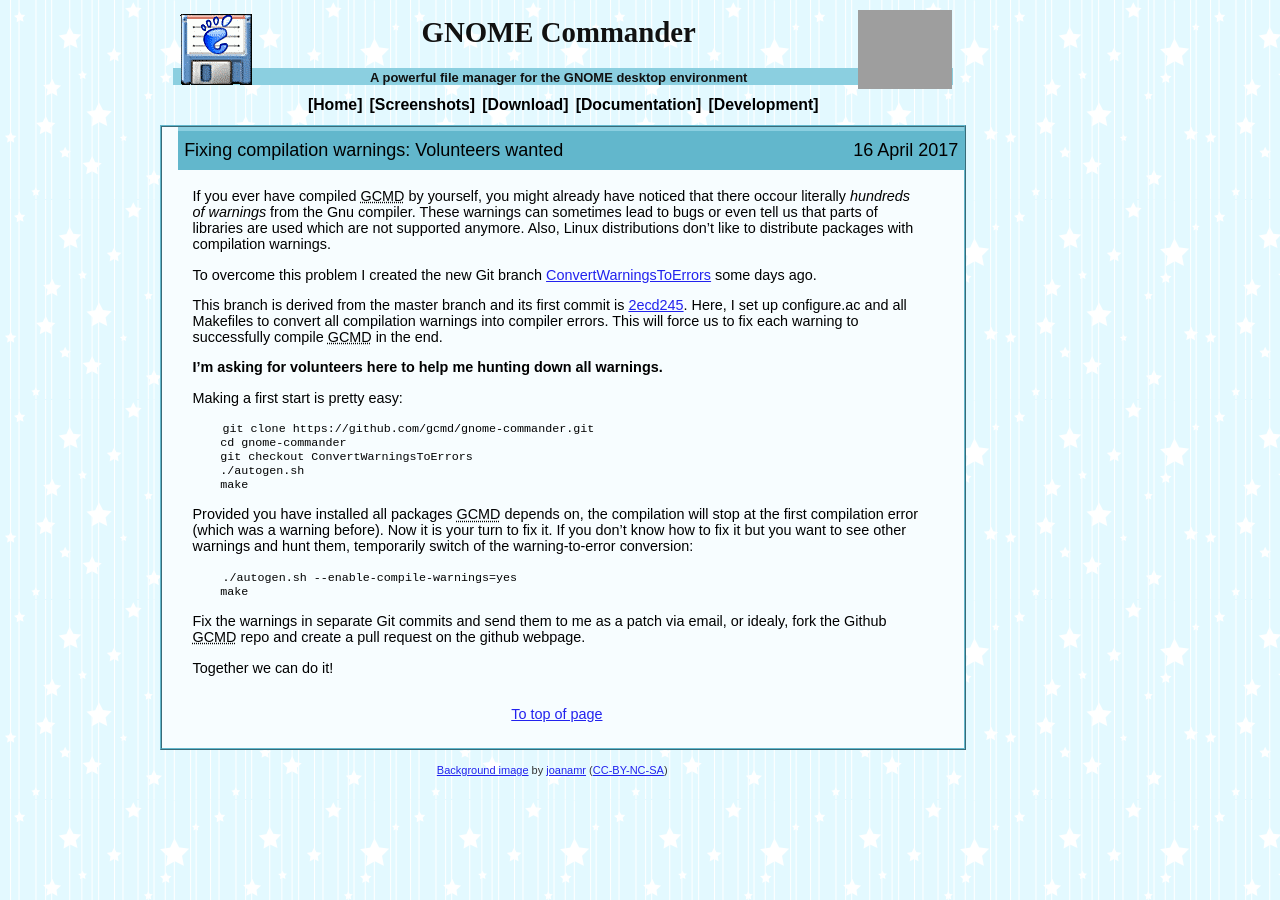
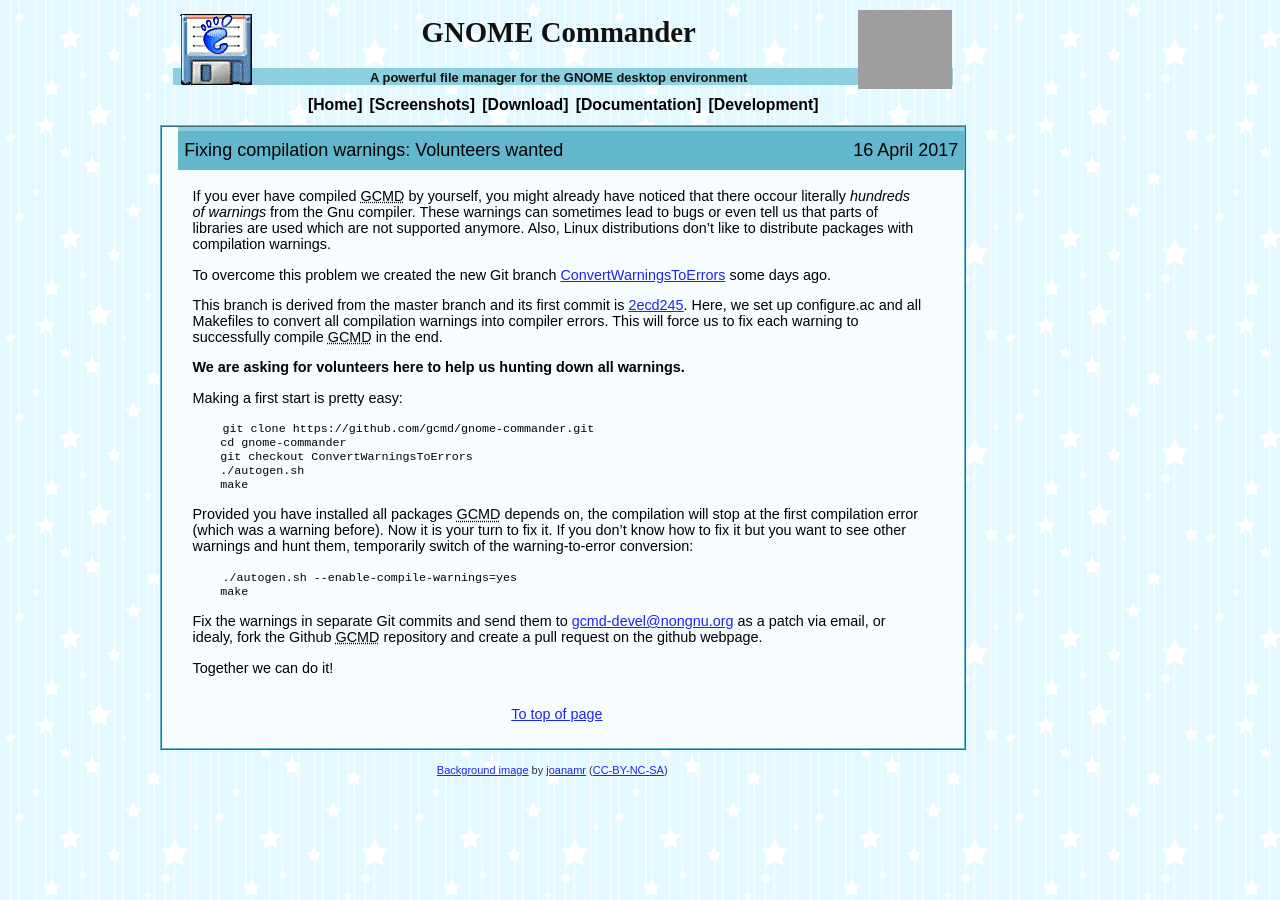
Before and after one commit to gcmd/gcmd.github.io, a Jekyll site: the page built from _posts/2017-04-16-Fix-compilation-warnings.md, in a window 1280 px wide. Built offline with Jekyll 4.4.1, drawn with Linux system fonts in a browser that asks for light colours; comment, search, counter and statistics services are not loaded; grey boxes are pictures that could not be loaded.

Commit message:
Fix some words in the new article

````diff
--- a/_posts/2017-04-16-Fix-compilation-warnings.md
+++ b/_posts/2017-04-16-Fix-compilation-warnings.md
@@ -12,17 +12,17 @@
 Also, Linux distributions don't like to distribute packages with
 compilation warnings.
 
-To overcome this problem I created the new Git branch
+To overcome this problem we created the new Git branch
 [ConvertWarningsToErrors](https://github.com/gcmd/gnome-commander/commits/ConvertWarningsToErrors)
 some days ago.
 
 This branch is derived from the master branch and its first commit is
 [2ecd245](https://github.com/gcmd/gnome-commander/commit/2ecd24547341618085cce43c8a9cb06f60b78d08).
-Here, I set up configure.ac and all Makefiles to convert all
+Here, we set up configure.ac and all Makefiles to convert all
 compilation warnings into compiler errors. This will force us to fix
 each warning to successfully compile GCMD in the end.
 
-**I'm asking for volunteers here to help me hunting down all warnings.**
+**We are asking for volunteers here to help us hunting down all warnings.**
 
 Making a first start is pretty easy:
 
@@ -45,8 +45,9 @@
     make
 ```
 
-Fix the warnings in separate Git commits and send them to me as a patch
-via email, or idealy, fork the Github GCMD repo and create a pull
+Fix the warnings in separate Git commits and send them to
+[gcmd-devel@nongnu.org](mailto:gcmd-devel@nongnu.org) as a patch
+via email, or idealy, fork the Github GCMD repository and create a pull
 request on the github webpage.
 
 Together we can do it!
````
